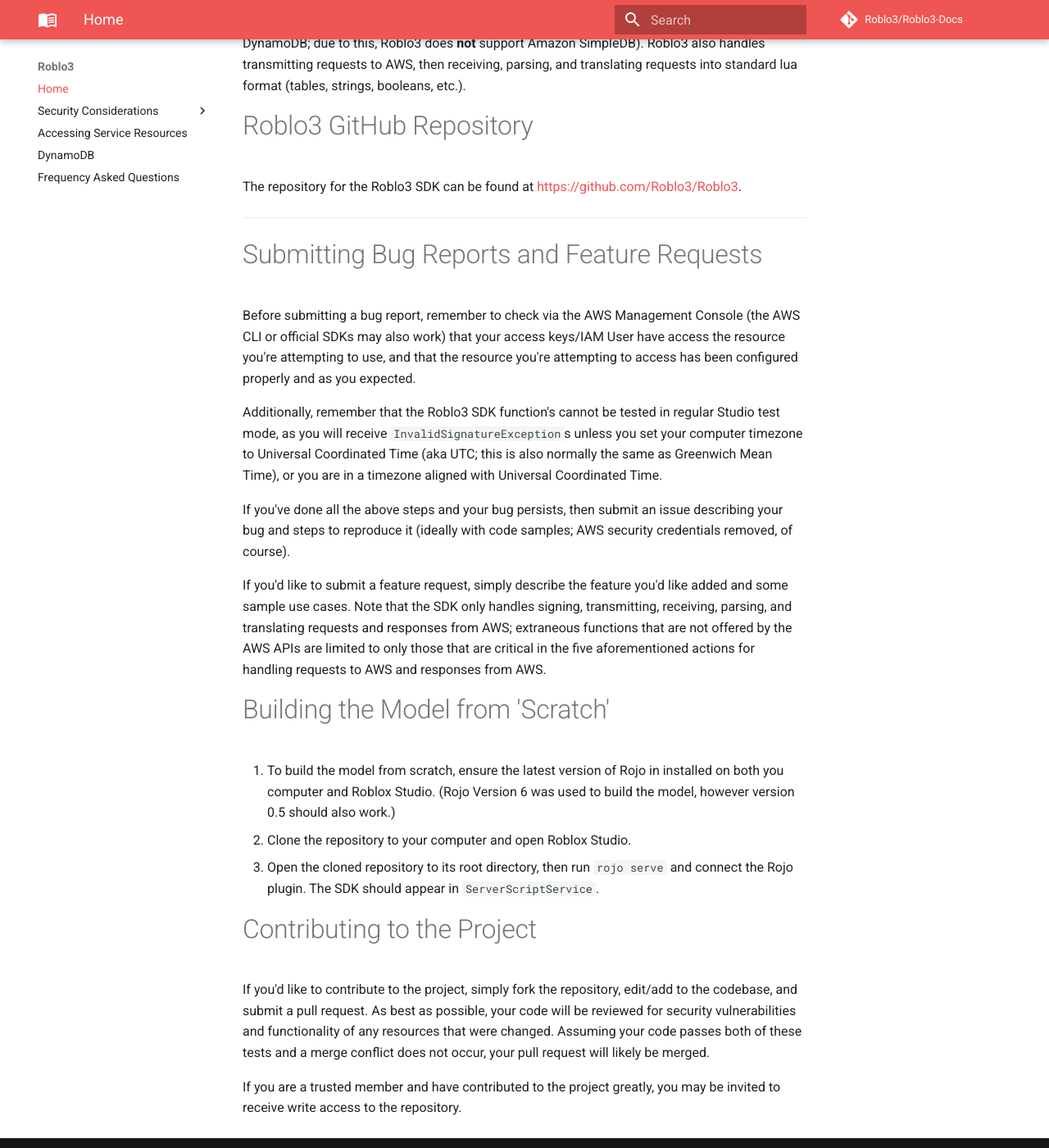
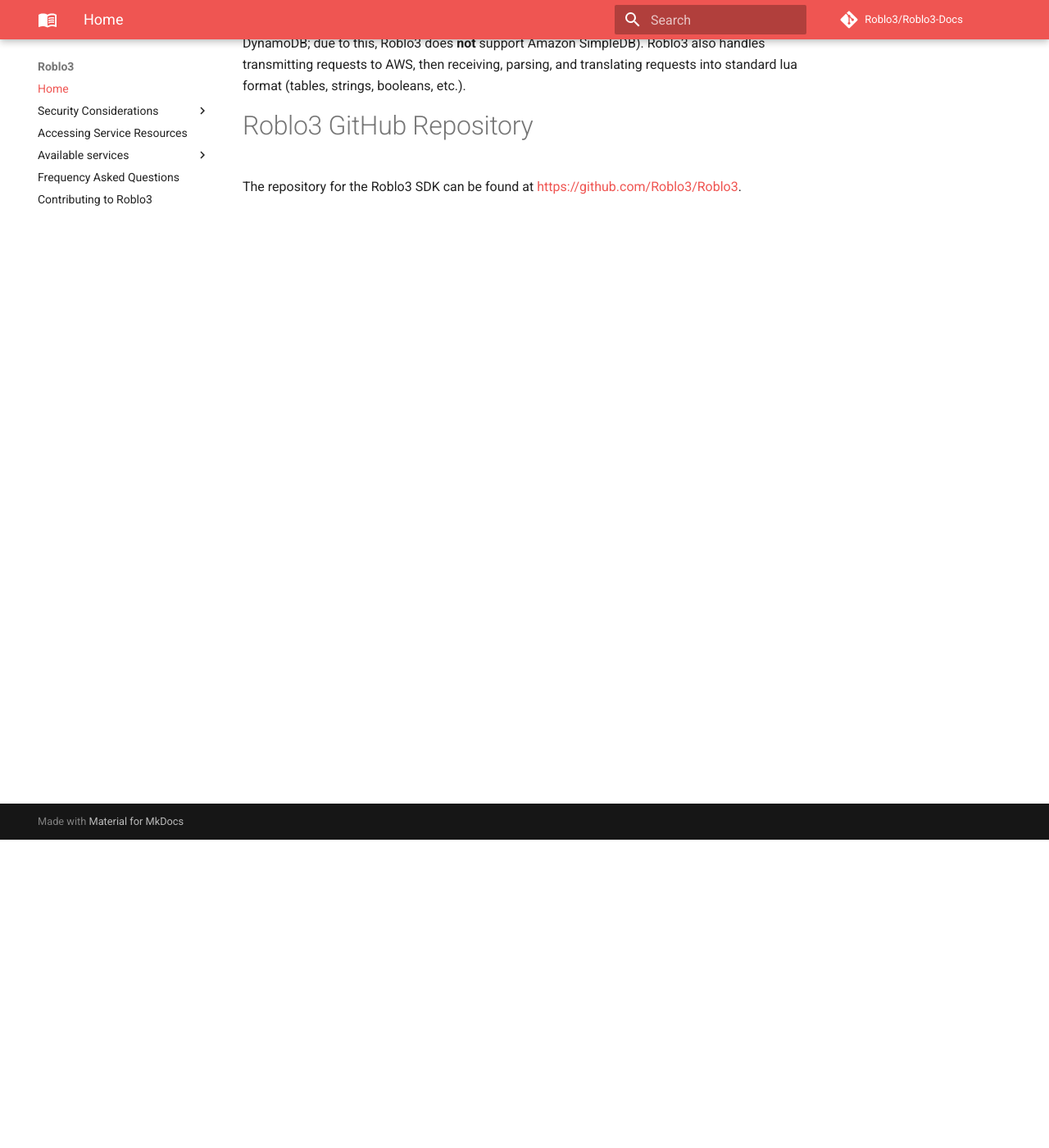
Before and after one commit to Roblo3/Roblo3-Docs, an MkDocs documentation site: the page built from docs/index.md, in a window 1280 px wide and 1400 px high, scrolled down 376 px. Shown: the whole window at 82% size. Built offline with MkDocs 1.6.1 and Material for MkDocs 9.7.7, drawn with Linux system fonts in a browser that asks for light colours; comment, search, counter and statistics services are not loaded.

Commit message:
Updated various pages (typos, grammar, etc.)

```diff
--- a/docs/index.md
+++ b/docs/index.md
@@ -10,24 +10,3 @@ Roblo3 handles signing requests to AWS, and conforms to the Signature Version 4
 
 # Roblo3 GitHub Repository
 The repository for the Roblo3 SDK can be found at https://github.com/Roblo3/Roblo3.
-
-----
-
-# Submitting Bug Reports and Feature Requests
-Before submitting a bug report, remember to check via the AWS Management Console (the AWS CLI or official SDKs may also work) that your access keys/IAM User have access the resource you're attempting to use, and that the resource you're attempting to access has been configured properly and as you expected.
-
-Additionally, remember that the Roblo3 SDK function's cannot be tested in regular Studio test mode, as you will receive `InvalidSignatureException`s unless you set your computer timezone to Universal Coordinated Time (aka UTC; this is also normally the same as Greenwich Mean Time), or you are in a timezone aligned with Universal Coordinated Time.
-
-If you've done all the above steps and your bug persists, then submit an issue describing your bug and steps to reproduce it (ideally with code samples; AWS security credentials removed, of course).
-
-If you'd like to submit a feature request, simply describe the feature you'd like added and some sample use cases. Note that the SDK only handles signing, transmitting, receiving, parsing, and translating requests and responses from AWS; extraneous functions that are not offered by the AWS APIs are limited to only those that are critical in the five aforementioned actions for handling requests to AWS and responses from AWS.
-
-# Building the Model from 'Scratch'
-1. To build the model from scratch, ensure the latest version of Rojo in installed on both you computer and Roblox Studio. (Rojo Version 6 was used to build the model, however version 0.5 should also work.)
-2. Clone the repository to your computer and open Roblox Studio.
-3. Open the cloned repository to its root directory, then run `rojo serve` and connect the Rojo plugin. The SDK should appear in `ServerScriptService`.
-
-# Contributing to the Project
-If you'd like to contribute to the project, simply fork the repository, edit/add to the codebase, and submit a pull request. As best as possible, your code will be reviewed for security vulnerabilities and functionality of any resources that were changed. Assuming your code passes both of these tests and a merge conflict does not occur, your pull request will likely be merged.
-
-If you are a trusted member and have contributed to the project greatly, you may be invited to receive write access to the repository.
```
Also changed, not shown: docs/contributing.md (added, +20 -0 lines), docs/faq.md (+1 -1 lines), docs/security/roblox-and-aws-iam.md (+1 -1 lines), docs/.pages, docs/available-services/.pages (deleted).
